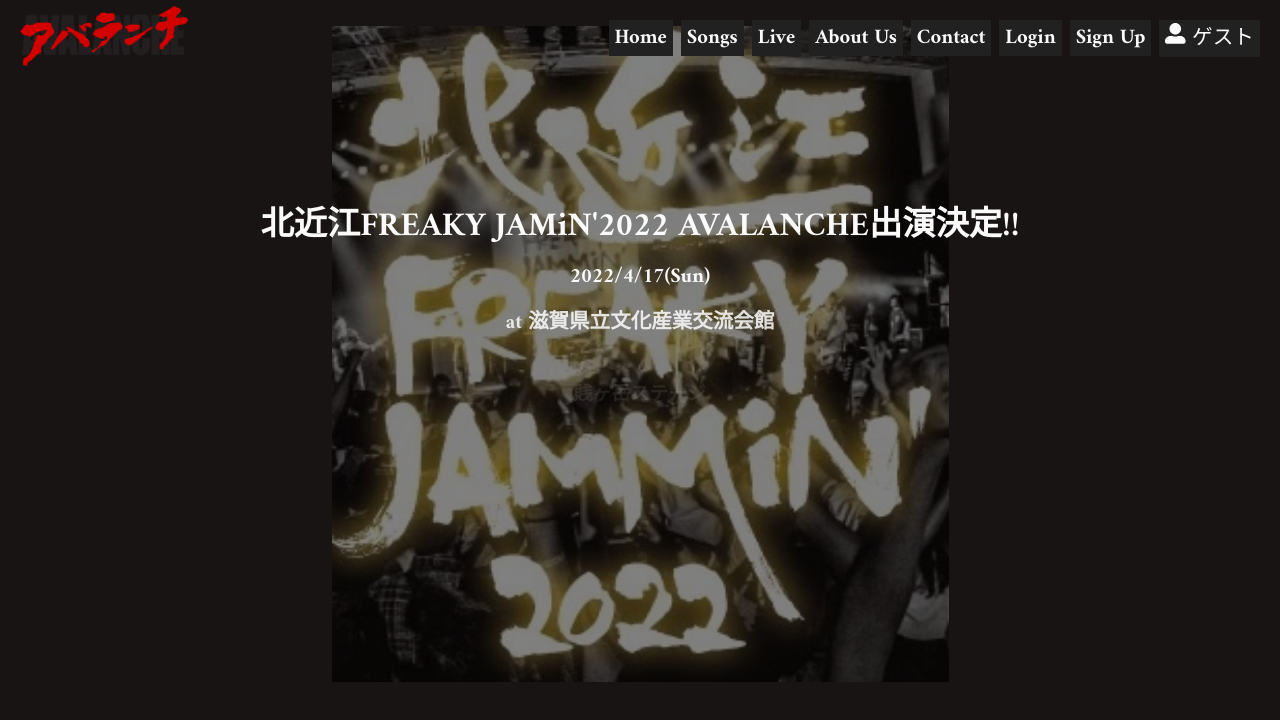
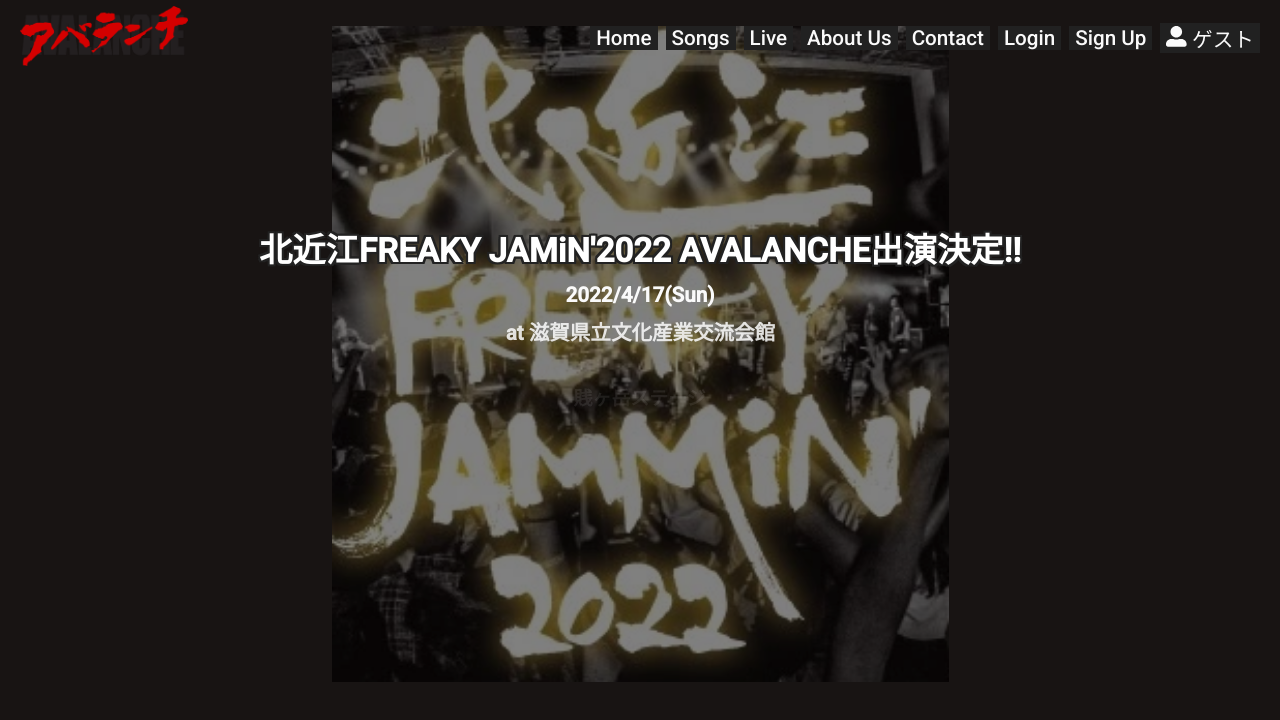
Before and after one commit to SANDAY-JS/avalanche, a Next.js app: page /special-event in a window 1280 px wide. Shown: the top 720 px of the page. Built offline with nearby package versions, Linux system fonts and the light colour scheme; no server answers.

Commit message:
フォントの変更

```diff
--- a/src/assets/memberInfomation.js
+++ b/src/assets/memberInfomation.js
@@ -1,6 +1,6 @@
 const membersData = {
   Shota: {
-    name: "松田 翔汰",
+    name: "MATSU69",
     role: "Vocal",
     twitter: "https://twitter.com/ok6969ava",
     instagram: "https://www.instagram.com/avalanche.shota/",
--- a/src/pages/_document.js
+++ b/src/pages/_document.js
@@ -27,6 +27,9 @@
             rel="stylesheet"
             lazyload="true"
           />
+          <link rel="preconnect" href="https://fonts.googleapis.com" />
+          <link rel="preconnect" href="https://fonts.gstatic.com" crossorigin />
+          <link href="https://fonts.googleapis.com/css2?family=Roboto:wght@500&display=swap" rel="stylesheet" />
 
           {/* Global site tag (gtag.js) - Google Analytics */}
           <script
--- a/src/styles/globals.css
+++ b/src/styles/globals.css
@@ -19,7 +19,8 @@
 body {
   width: 100%;
   min-height: 100vh;
-  font-family: "Amiri", serif;
+  /* font-family: "Amiri", serif; */
+  font-family: 'Roboto', sans-serif;
   -webkit-font-smoothing: antialiased;
   -moz-osx-font-smoothing: grayscale;
 }
@@ -31,3 +32,12 @@
   display: flex;
   flex-direction: column;
 }
+
+h2, h3 {
+  color: white;
+  /* text-stroke: 2px #222; */
+  text-shadow:2px 2px 0 #222, -2px -2px 0 #222,
+              -2px 2px 0 #222, 2px -2px 0 #222,
+              0px 2px 0 #222,  0-2px 0 #222,
+              -2px 0 0 #222, 2px 0 0 #222;
+}
```
